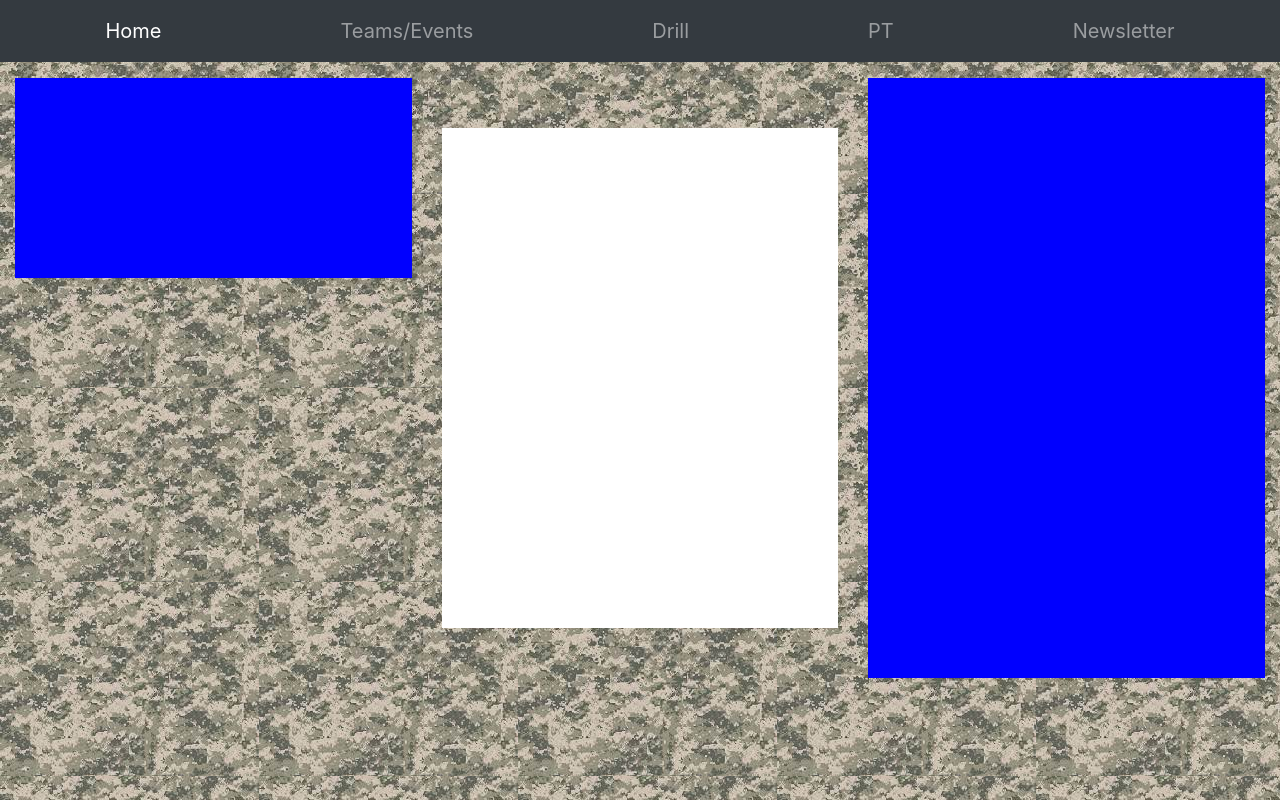
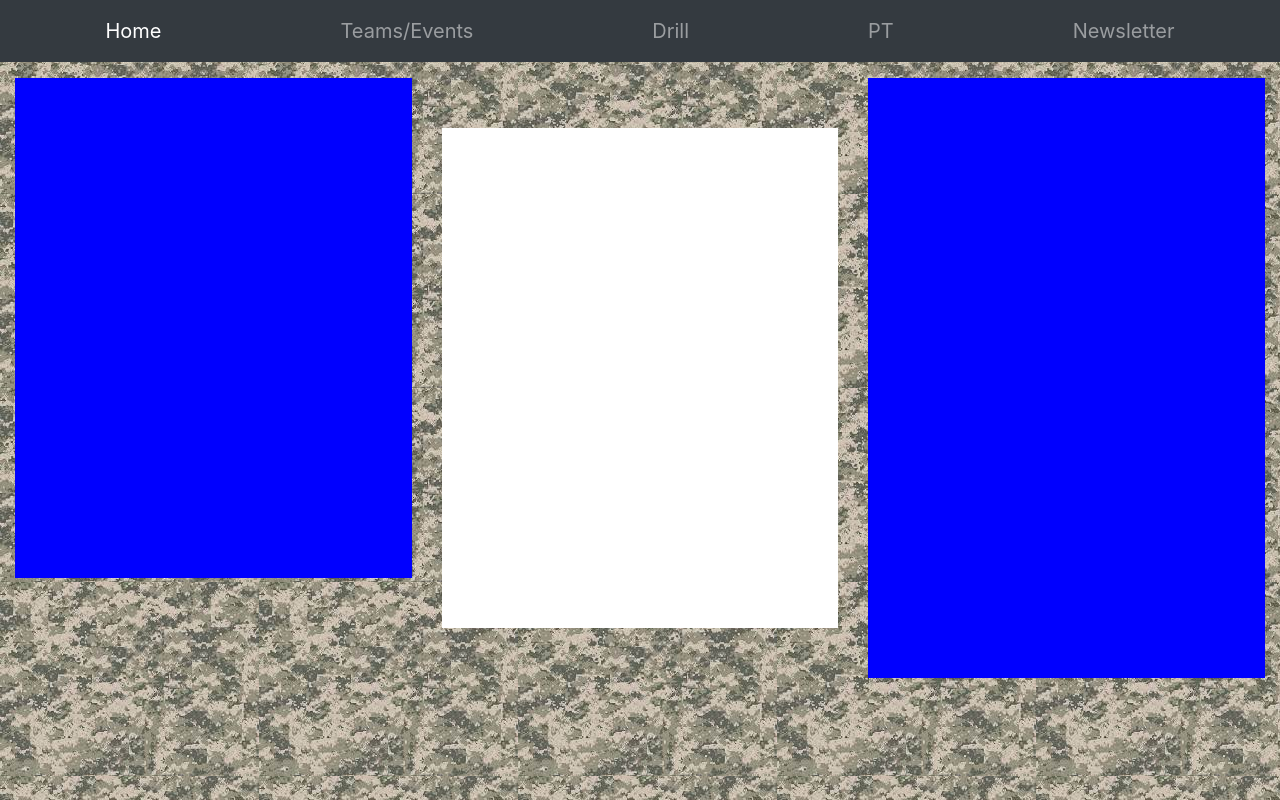
Before and after one commit to FarrukhAnwar1/JROTCWebsite, a plain HTML site: page index.html in a window 1280 px wide. Drawn offline with nearby package versions, Linux system fonts and the light colour scheme.

Commit message:
Update index_styles.css

```diff
--- a/CSS/index_styles.css
+++ b/CSS/index_styles.css
@@ -15,7 +15,7 @@ body {
 
 .heading {
     background-color: blue;
-    min-height: 200px;
+    min-height: 500px;
 }
 
 .pictures-right {
```
